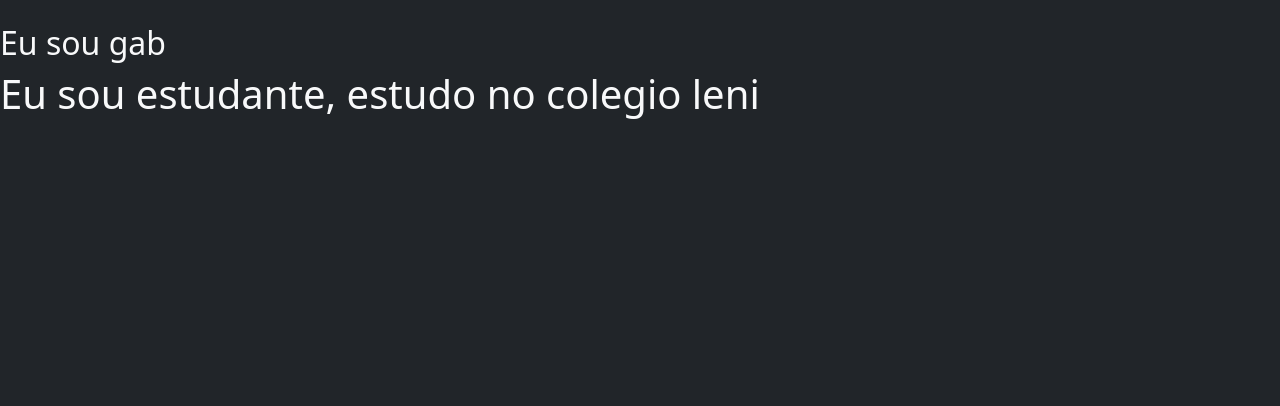
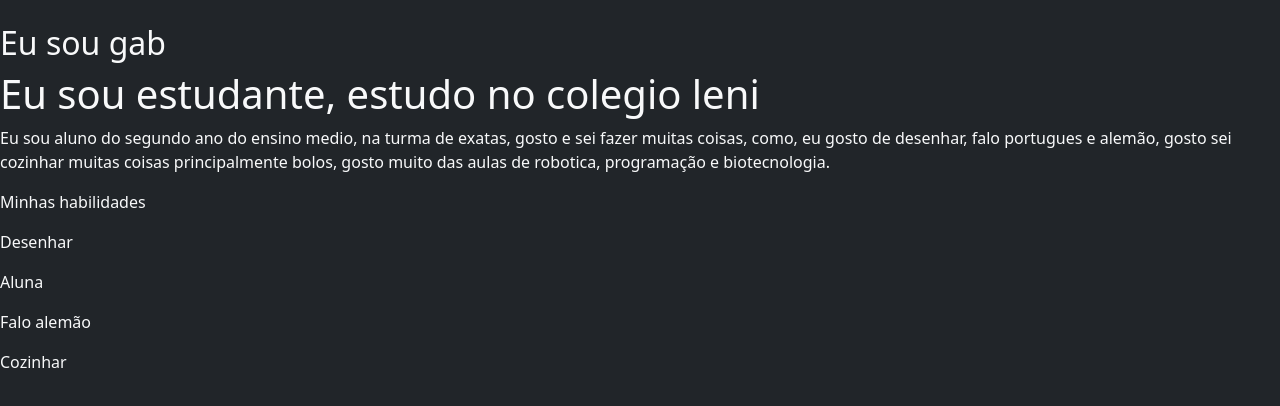
Before and after one commit to BoloDeChocolateBranco/Meu-Portifolio, a plain HTML site: page index.html in a window 1280 px wide. Drawn offline with nearby package versions, Linux system fonts and the light colour scheme.

Commit message:
coloquei as habilidades

```diff
--- a/index.html
+++ b/index.html
@@ -11,6 +11,19 @@
       <img src="" alt="">
       <h2>Eu sou gab</h2>
       <h1>Eu sou estudante, estudo no colegio leni</h1>
+
+      <p>Eu sou aluno do segundo ano do ensino medio, na turma de exatas, gosto e sei fazer muitas coisas, como, eu gosto de desenhar,
+        falo portugues e alemão, gosto sei cozinhar muitas coisas principalmente bolos, gosto muito das aulas de robotica, programação e biotecnologia.
+
+
+      </p>
+      <p>Minhas habilidades</p>
+      <div>
+      <p>Desenhar</p>
+      <p>Aluna</p>
+      <p>Falo alemão</p>
+      <p>Cozinhar</p>
+    </div>
     </header>
 </body>
 </html>
```
